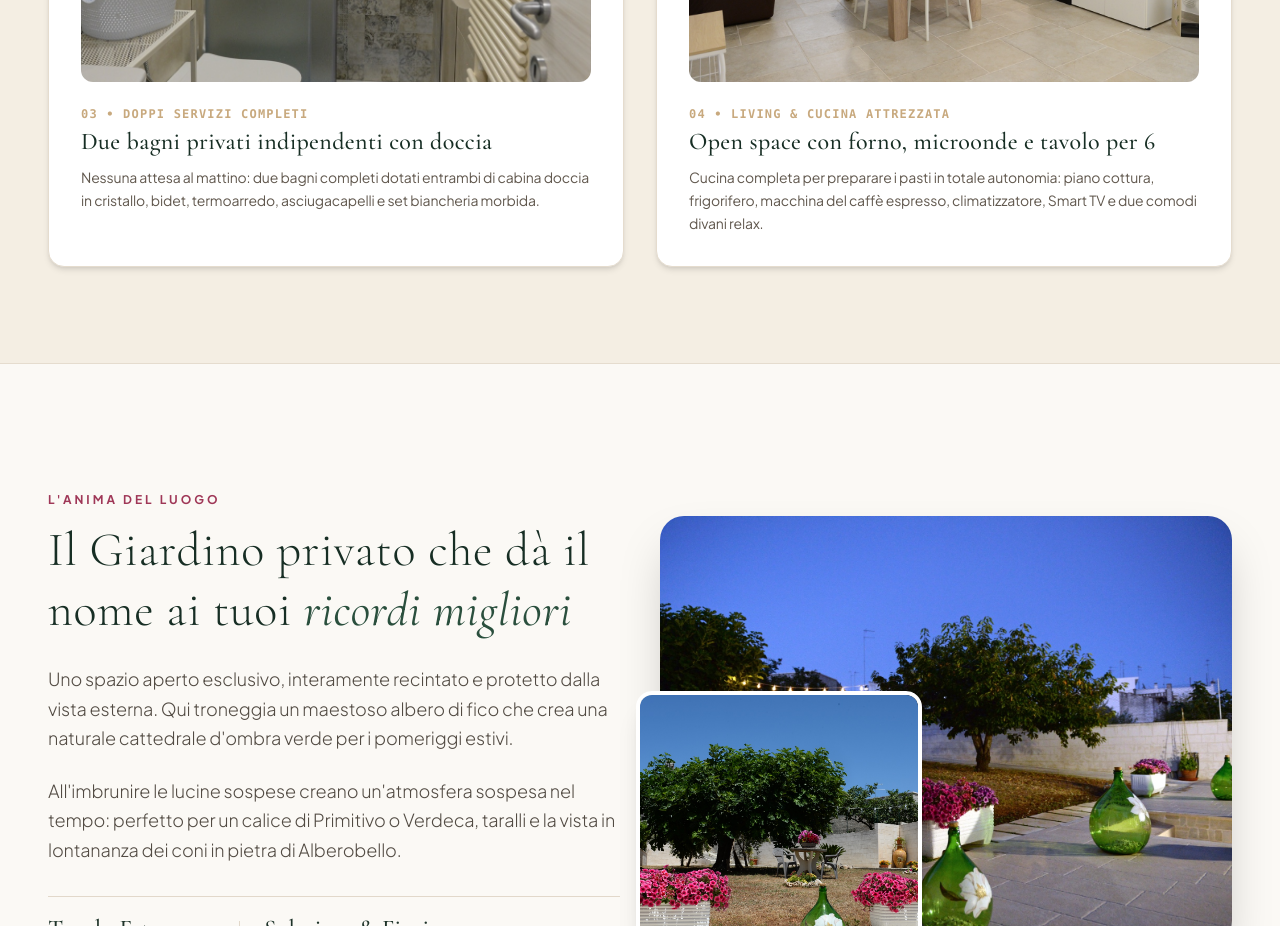
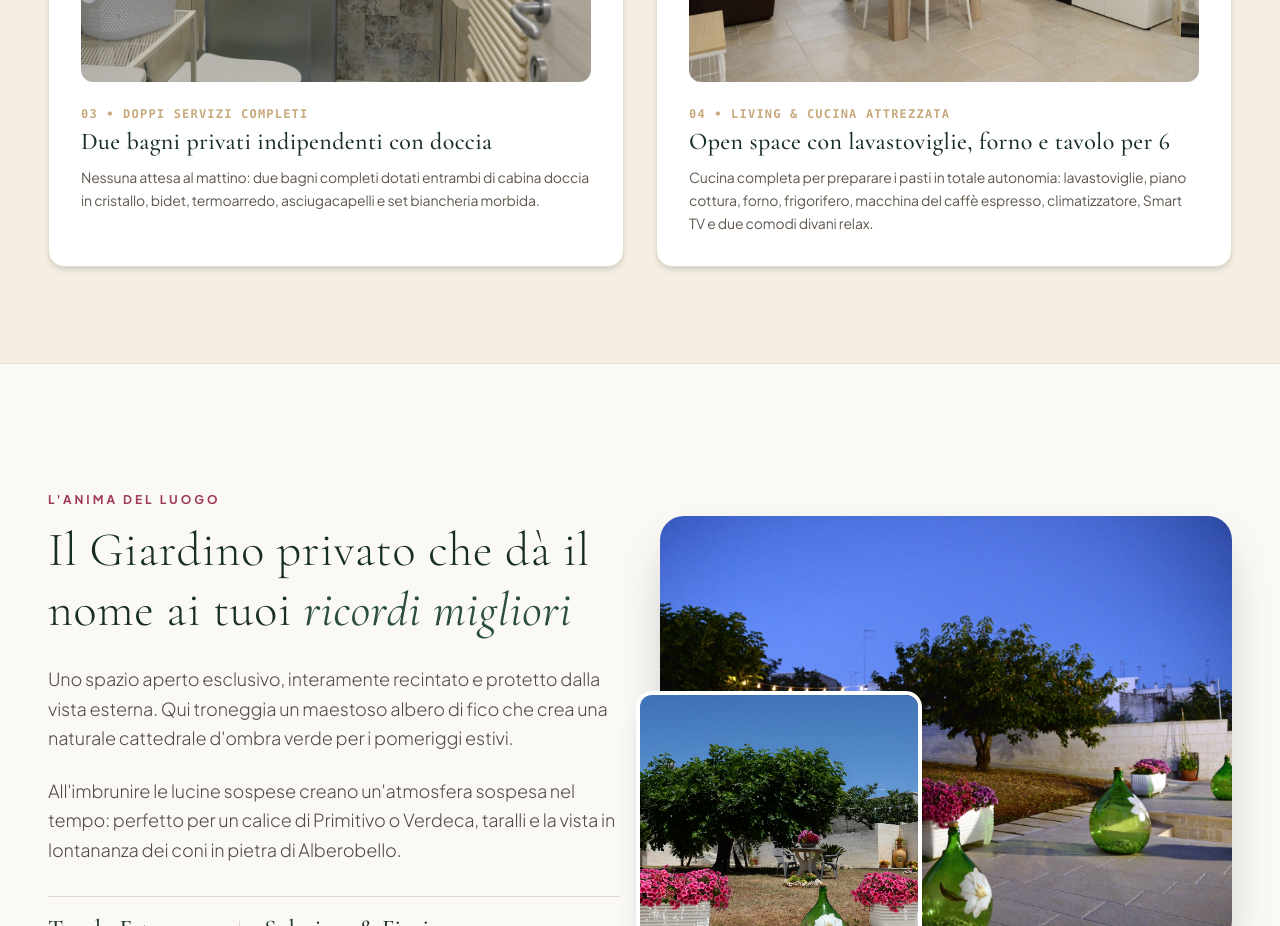
Before and after one commit to MrGeniale/il-giardino-dei-ricordi, a React (Vite) app: page / in a window 1280 px wide. Shown: the part 3880-4806 px from the top of the page. Built offline with nearby package versions, Linux system fonts and the light colour scheme.

Commit message:
feat: add dishwasher (lavastoviglie) to kitchen descriptions and amenities

```diff
--- a/src/data/content.ts
+++ b/src/data/content.ts
@@ -352,9 +352,9 @@ export const content: Record<'it' | 'en', ContentData> = {
           id: "living-cucina",
           title: "Open Space Living & Cucina Attrezzata",
           subtitle: "La convivialità di casa",
-          desc: "Cucina completa con climatizzatore, forno, piano cottura a gas, microonde, frigo e macchina del caffè. Tavolo da pranzo allungabile per 6 persone e salotto relax con Smart TV.",
+          desc: "Cucina completa con lavastoviglie, climatizzatore, forno, piano cottura a gas, microonde, frigo e macchina del caffè. Tavolo da pranzo allungabile per 6 persone e salotto relax con Smart TV.",
           image: "/images/ndf_7963.jpg",
-          features: ["Cucina completa di elettrodomestici", "Climatizzatore autonomo", "Tavolo da pranzo per 6", "Due comodi divani", "Smart TV a schermo piatto", "Macchina caffè e bollitore"],
+          features: ["Cucina completa con lavastoviglie", "Climatizzatore autonomo", "Tavolo da pranzo per 6", "Due comodi divani", "Smart TV a schermo piatto", "Macchina caffè e bollitore"],
         },
       ],
     },
@@ -384,8 +384,8 @@ export const content: Record<'it' | 'en', ContentData> = {
           icon: "Wifi",
         },
         {
-          title: "Cucina Completa",
-          desc: "Frigorifero, forno, microonde, fornelli, stoviglie e macchina caffè.",
+          title: "Cucina Completa con Lavastoviglie",
+          desc: "Lavastoviglie, frigorifero, forno, microonde, fornelli, stoviglie e macchina caffè.",
           icon: "UtensilsCrossed",
         },
         {
@@ -715,9 +715,9 @@ export const content: Record<'it' | 'en', ContentData> = {
           id: "living-cucina",
           title: "Open Space Living & Fully Equipped Kitchen",
           subtitle: "The warmth of home",
-          desc: "Full kitchen with air conditioning, oven, gas stove, microwave, large fridge, and espresso coffee machine. Extendable dining table for 6 and relaxing lounge with Smart TV.",
+          desc: "Full kitchen with dishwasher, air conditioning, oven, gas stove, microwave, large fridge, and espresso coffee machine. Extendable dining table for 6 and relaxing lounge with Smart TV.",
           image: "/images/ndf_7963.jpg",
-          features: ["Full modern appliances", "Air conditioning unit", "Dining table for 6", "Two cozy sofas", "Flat-screen Smart TV", "Coffee maker & kettle"],
+          features: ["Full modern appliances & dishwasher", "Air conditioning unit", "Dining table for 6", "Two cozy sofas", "Flat-screen Smart TV", "Coffee maker & kettle"],
         },
       ],
     },
@@ -747,8 +747,8 @@ export const content: Record<'it' | 'en', ContentData> = {
           icon: "Wifi",
         },
         {
-          title: "Fully Equipped Kitchen",
-          desc: "Refrigerator, oven, microwave, stove, cookware, and coffee machine.",
+          title: "Fully Equipped Kitchen with Dishwasher",
+          desc: "Dishwasher, refrigerator, oven, microwave, stove, cookware, and coffee machine.",
           icon: "UtensilsCrossed",
         },
         {
--- a/src/views/EditorialProposal.tsx
+++ b/src/views/EditorialProposal.tsx
@@ -264,10 +264,10 @@ export const EditorialProposal: React.FC<EditorialProposalProps> = ({ onOpenBook
                     {isEn ? '04 • Living & Fully Equipped Kitchen' : '04 • Living & Cucina Attrezzata'}
                   </span>
                   <h4 className="font-heading text-2xl text-[#172e24] mb-2">
-                    {isEn ? 'Open space with oven, microwave & dining table for 6' : 'Open space con forno, microonde e tavolo per 6'}
+                    {isEn ? 'Open space with dishwasher, oven & dining table for 6' : 'Open space con lavastoviglie, forno e tavolo per 6'}
                   </h4>
                   <p className="text-xs sm:text-sm text-[#61584e] font-sans leading-relaxed">
-                    {isEn ? 'Complete kitchen for full culinary autonomy: stovetop, refrigerator, espresso machine, air conditioning unit, Smart TV, and two comfortable relaxing sofas.' : 'Cucina completa per preparare i pasti in totale autonomia: piano cottura, frigorifero, macchina del caffè espresso, climatizzatore, Smart TV e due comodi divani relax.'}
+                    {isEn ? 'Complete kitchen for full culinary autonomy: dishwasher, stovetop, oven, refrigerator, espresso machine, air conditioning unit, Smart TV, and two comfortable relaxing sofas.' : 'Cucina completa per preparare i pasti in totale autonomia: lavastoviglie, piano cottura, forno, frigorifero, macchina del caffè espresso, climatizzatore, Smart TV e due comodi divani relax.'}
                   </p>
                 </div>
               </div>
--- a/src/views/FilmProposal.tsx
+++ b/src/views/FilmProposal.tsx
@@ -178,7 +178,7 @@ export const FilmProposal: React.FC<FilmProposalProps> = ({ onOpenBooking }) =>
             </div>
             <div className="p-4 rounded-xl bg-white/5 border border-white/10">
               <span className="font-heading text-lg text-white font-medium block mb-1">Cucina Attrezzata</span>
-              <p className="text-xs text-[#b8b0a2]">Forno, microonde, frigo e macchina del caffè</p>
+              <p className="text-xs text-[#b8b0a2]">Lavastoviglie, forno, microonde, frigo e macchina del caffè</p>
             </div>
             <div className="p-4 rounded-xl bg-white/5 border border-white/10">
               <span className="font-heading text-lg text-white font-medium block mb-1">700m dai Trulli</span>
```
